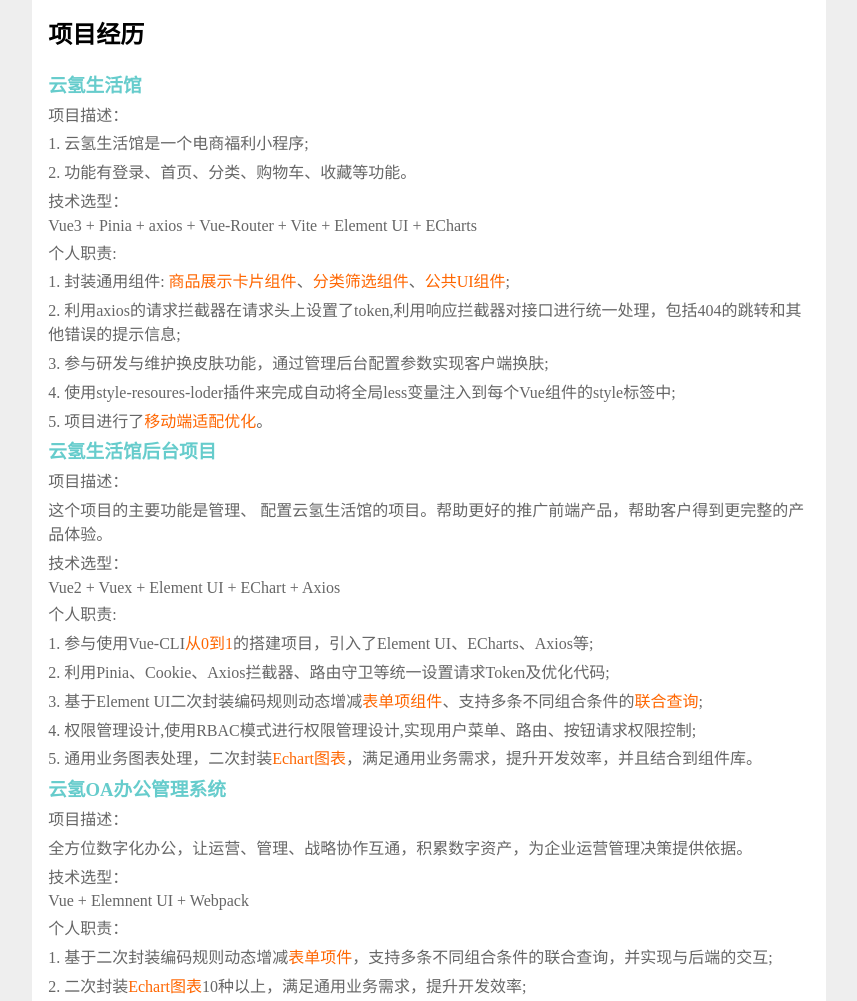
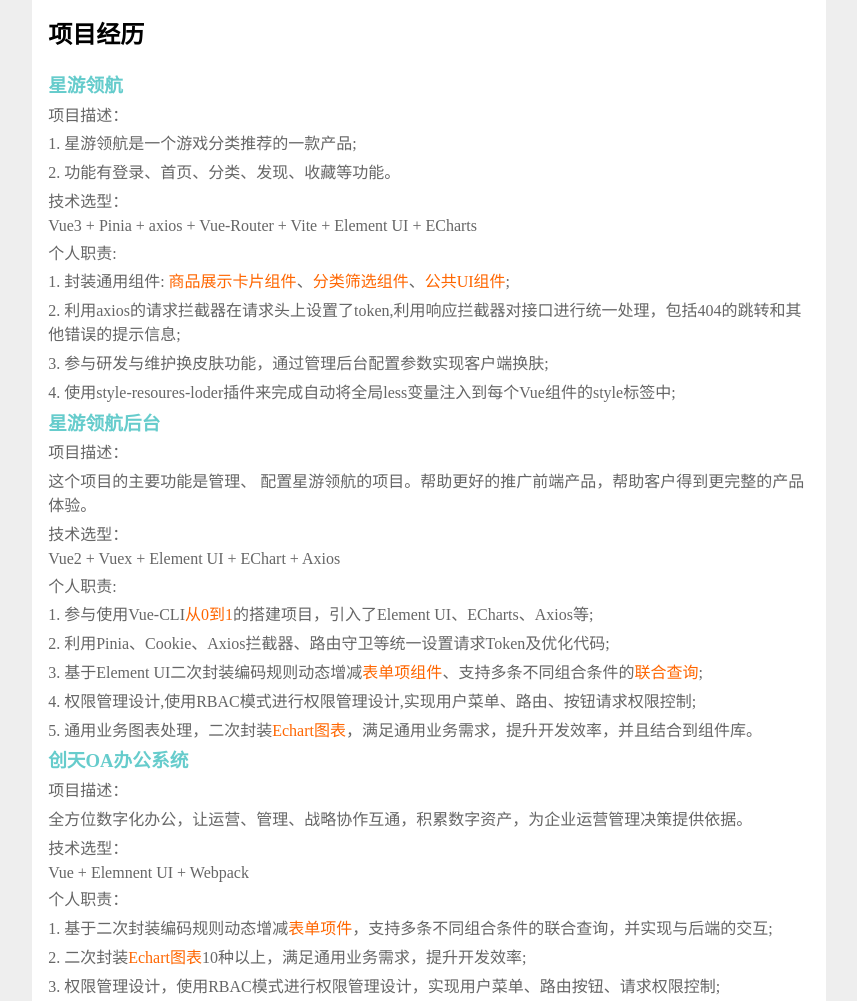
Before and after one commit to hua6103/my-opencv, a plain HTML site: page index.html in a window 1280 px wide. Shown: the part 340-1341 px from the top of the page, without its empty margins (211-1068 px from the left). Drawn offline with Linux system fonts and the light colour scheme.

Commit message:
Update index.html

```diff
--- a/index.html
+++ b/index.html
@@ -325,7 +325,7 @@
         <ul>
             <li>
                 <header>
-                  <h3 style="color:#66CCCC">云氢生活馆</h3>
+                  <h3 style="color:#66CCCC">星游领航</h3>
 
                 </header>
 
@@ -333,8 +333,8 @@
                     项目描述：
 
                 </p>
-                <p>1.  云氢生活馆是一个电商福利小程序;</p>
-                <p>2.  功能有登录、首页、分类、购物车、收藏等功能。</p>
+                <p>1.  星游领航是一个游戏分类推荐的一款产品;</p>
+                <p>2.  功能有登录、首页、分类、发现、收藏等功能。</p>
                  <p> 技术选型：</p>
                 <p> Vue3 + Pinia + axios + Vue-Router + Vite + Element UI + ECharts </p>
                 <p>个人职责:</p>
@@ -342,17 +342,17 @@
                 <p>2.  利用axios的请求拦截器在请求头上设置了token,利用响应拦截器对接口进行统一处理，包括404的跳转和其他错误的提示信息;</p>
                 <p>3.  参与研发与维护换皮肤功能，通过管理后台配置参数实现客户端换肤;</p>
                 <p>4.  使用style-resoures-loder插件来完成自动将全局less变量注入到每个Vue组件的style标签中;</p>
-                <p>5.  项目进行了<strong>移动端适配优化</strong>。</p>
+
                 <li>
                 <header>
                     <h3 style="color:#66CCCC">
-                        云氢生活馆后台项目
+                        星游领航后台
 
                     </h3>
 
                 </header>
                <p> 项目描述： </p>
-               <p>这个项目的主要功能是管理、 配置云氢生活馆的项目。帮助更好的推广前端产品，帮助客户得到更完整的产品体验。   </p>
+               <p>这个项目的主要功能是管理、 配置星游领航的项目。帮助更好的推广前端产品，帮助客户得到更完整的产品体验。   </p>
                <p> 技术选型：</p>
                <p> Vue2 + Vuex + Element UI + EChart +  Axios</p>
                <p>个人职责:</p>
@@ -366,7 +366,7 @@
             <li>
                 <header style="color:#66CCCC">
                     <h3>
-                        云氢OA办公管理系统
+                        创天OA办公系统
 
                     </h3>
                 </header>
```
